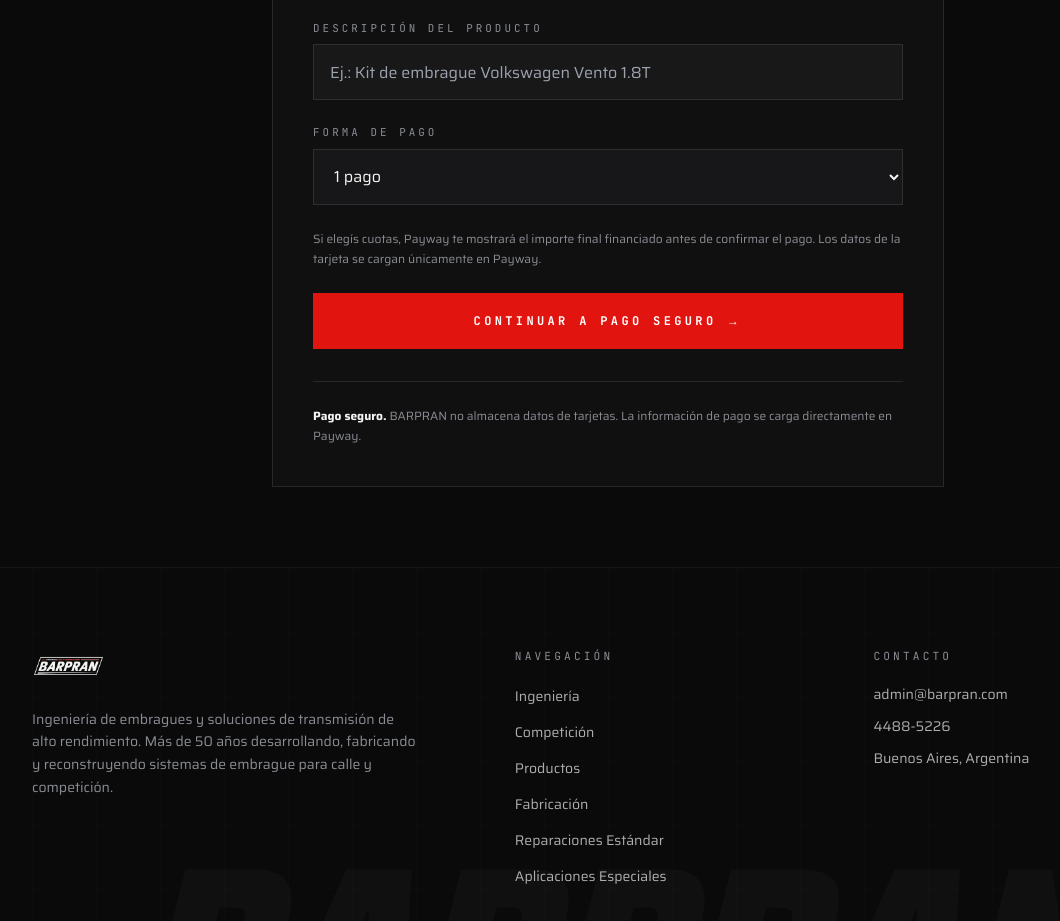
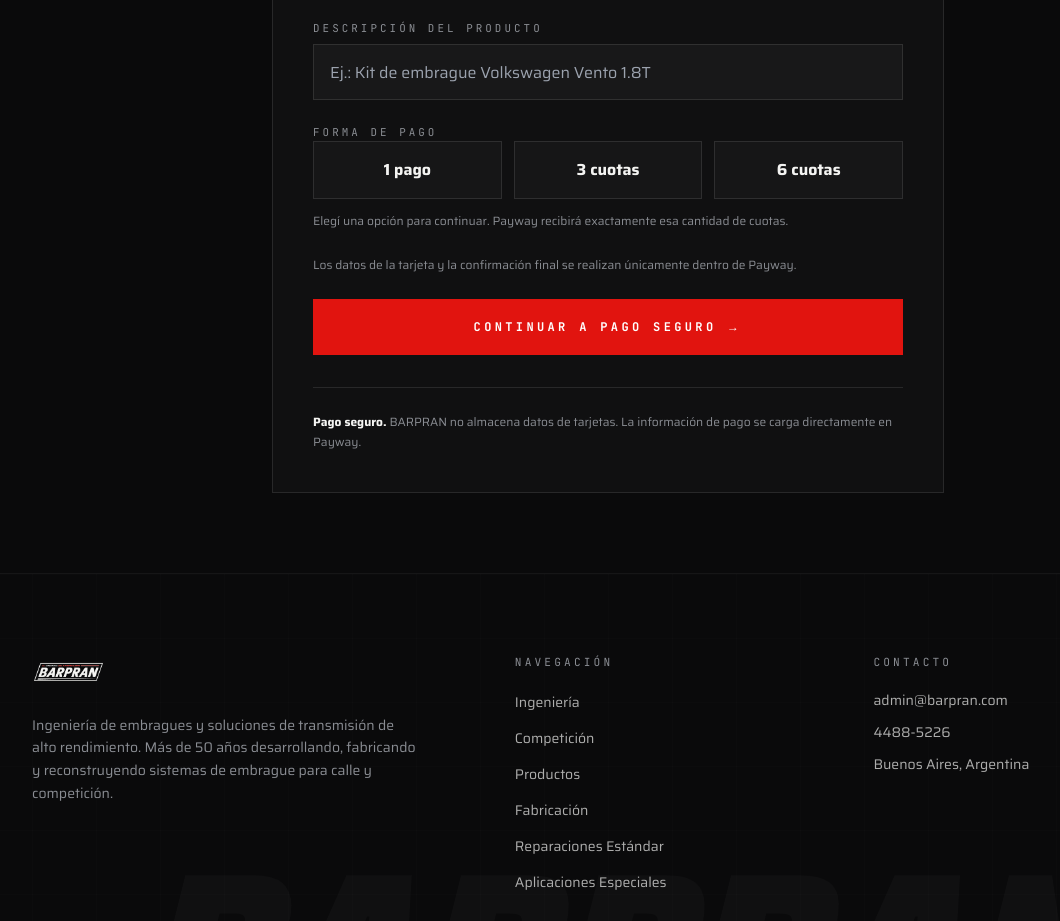
Before and after one commit to barpranembragues/barpran-website, a Next.js app: page /tienda in a window 1280 px wide. Shown: the part 940-1861 px from the top of the page, without its empty margins (32-1092 px from the left). Built offline with nearby package versions, Linux system fonts and the light colour scheme.

Commit message:
Hacer obligatoria la elección de cuotas

```diff
--- a/src/app/tienda/PaymentForm.tsx
+++ b/src/app/tienda/PaymentForm.tsx
@@ -33,21 +33,36 @@
         />
       </label>
 
-      <label className="grid gap-2">
-        <span className="font-mono text-[0.68rem] uppercase tracking-mega text-ash">Forma de pago</span>
-        <select
-          name="cuotas"
-          defaultValue="1"
-          className="h-14 border border-white/10 bg-[#171719] px-4 text-bone outline-none transition-colors focus:border-barpran"
-        >
-          <option value="1">1 pago</option>
-          <option value="3">3 cuotas</option>
-          <option value="6">6 cuotas</option>
-        </select>
-      </label>
+      <fieldset className="grid gap-3">
+        <legend className="font-mono text-[0.68rem] uppercase tracking-mega text-ash">Forma de pago</legend>
+        <div className="grid gap-3 sm:grid-cols-3">
+          {[
+            { value: "1", label: "1 pago" },
+            { value: "3", label: "3 cuotas" },
+            { value: "6", label: "6 cuotas" },
+          ].map((option) => (
+            <label
+              key={option.value}
+              className="flex cursor-pointer items-center justify-center border border-white/10 bg-white/[0.025] px-4 py-4 text-center font-bold text-bone transition-colors hover:border-barpran has-[:checked]:border-barpran has-[:checked]:bg-barpran/10"
+            >
+              <input
+                required
+                type="radio"
+                name="cuotas"
+                value={option.value}
+                className="sr-only"
+              />
+              {option.label}
+            </label>
+          ))}
+        </div>
+        <p className="text-xs leading-5 text-ash">
+          Elegí una opción para continuar. Payway recibirá exactamente esa cantidad de cuotas.
+        </p>
+      </fieldset>
 
       <p className="text-xs leading-5 text-ash">
-        Si elegís cuotas, Payway te mostrará el importe final financiado antes de confirmar el pago. Los datos de la tarjeta se cargan únicamente en Payway.
+        Los datos de la tarjeta y la confirmación final se realizan únicamente dentro de Payway.
       </p>
 
       <button
```
